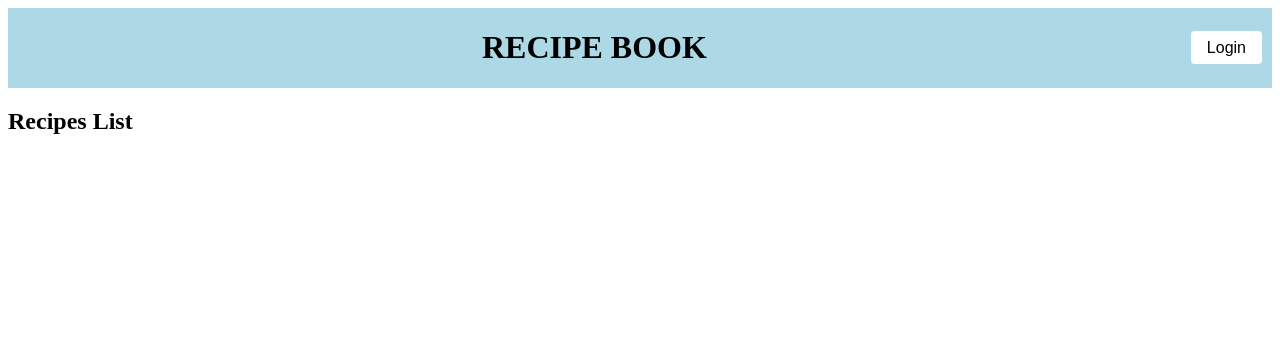
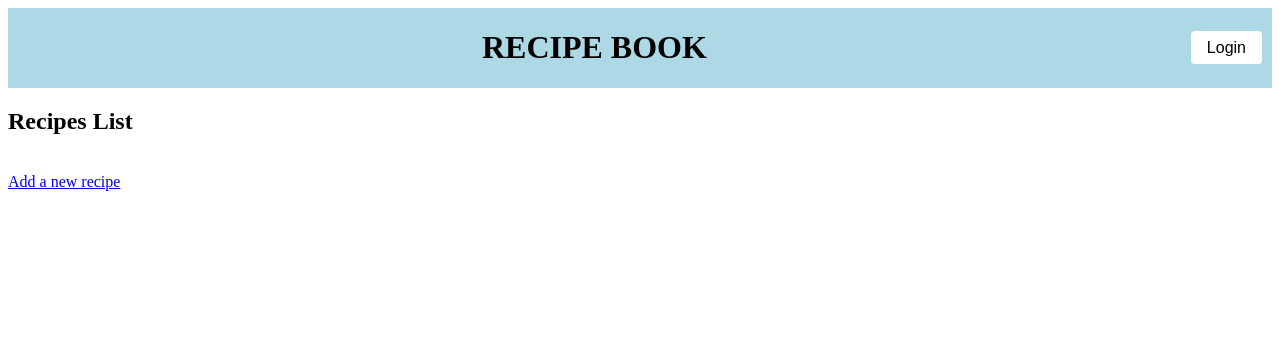
Before and after one commit to CJ-Uy/recipebook-uy-charles, a Django app: page /recipes/list in a window 1280 px wide. Shown: the top 348 px of the page. Run offline with Django 5.2, Linux system fonts and the light colour scheme; data that the repository does not hold is empty.

Commit message:
added routing for /recipe/add

```diff
--- a/recipebook/ledger/templates/recipes_list.html
+++ b/recipebook/ledger/templates/recipes_list.html
@@ -1,4 +1,6 @@
-{% extends 'base.html' %} {% block style %}
+{% extends 'base.html' %}
+
+{% block style %}
 <style>
   table,
   td,
@@ -10,10 +12,23 @@
     border-collapse: collapse;
   }
 </style>
-{% endblock %} {% block page_title %}
+{% endblock %}
+
+{% block page_title %}
 <h2>Recipes List</h2>
-{% endblock %} {% block body %} {% for recipe in recipes %}
-<div style="margin-bottom: 30px">
-  <h2><a href="{{ recipe.get_absolute_url }}"> {{ recipe.name }} </a></h2>
-</div>
-{% endfor %} {% endblock %}
+{% endblock %}
+
+{% block body %}
+
+  {% for recipe in recipes %}
+  <div style="margin-bottom: 30px">
+    <h2>
+      <a href="{{ recipe.get_absolute_url }}"> {{ recipe.name }} </a>
+    </h2>
+  </div>
+  {% endfor %}
+
+  <br>
+  <a href="/recipe/add">Add a new recipe</a>
+
+{% endblock %}
--- a/recipebook/ledger/urls.py
+++ b/recipebook/ledger/urls.py
@@ -1,10 +1,11 @@
 from django.urls import path
 
-from .views import recipe, recipes_list
+from .views import recipe, recipes_list, add_recipe
 
 urlpatterns = [
     path("recipes/list", recipes_list, name="recipes-list"),
     path("recipe/<int:recipe_id>", recipe, name="recipe"),
+    path("recipe/add", add_recipe, name="add-recipe"),
 ]
 
 app_name = "ledger"
--- a/recipebook/ledger/views.py
+++ b/recipebook/ledger/views.py
@@ -15,3 +15,7 @@ def recipes_list(request):
 @login_required
 def recipe(request, recipe_id):
     return render(request, "recipe.html", {"recipe": Recipe.objects.get(pk=recipe_id)})
+
+@login_required
+def add_recipe(request):
+    return render(request, "addRecipe.html")
```
Also changed, not shown: recipebook/ledger/templates/addRecipe.html (added, +12 -0 lines).
